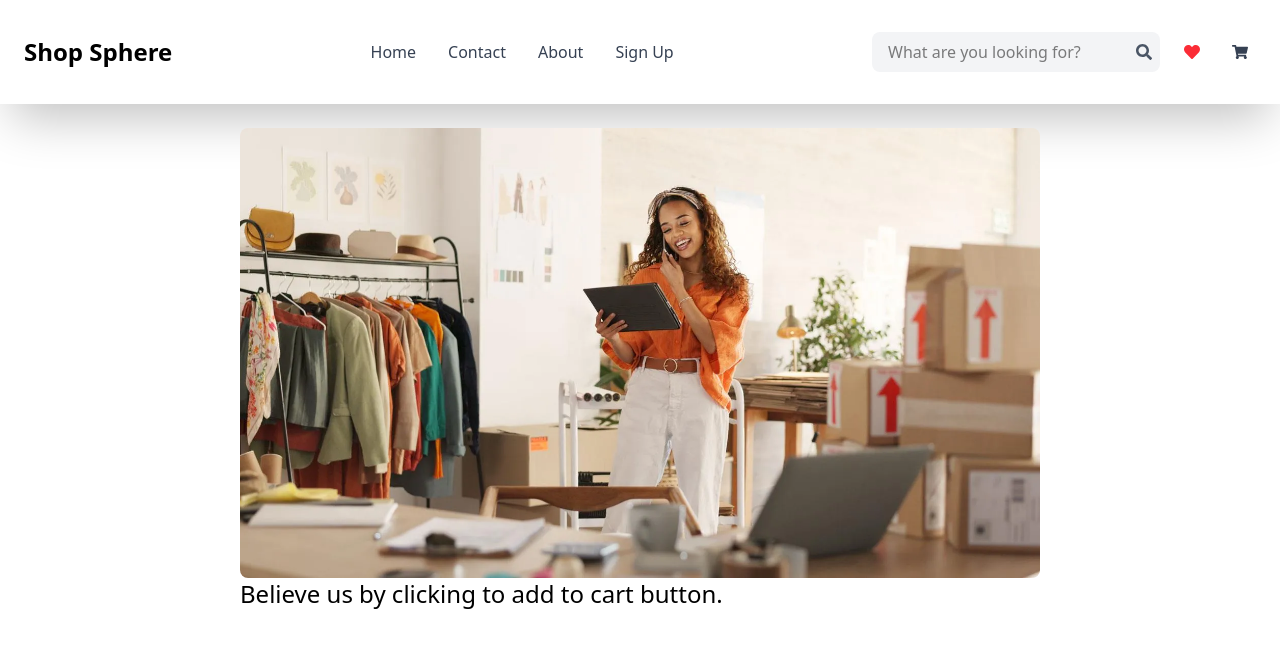
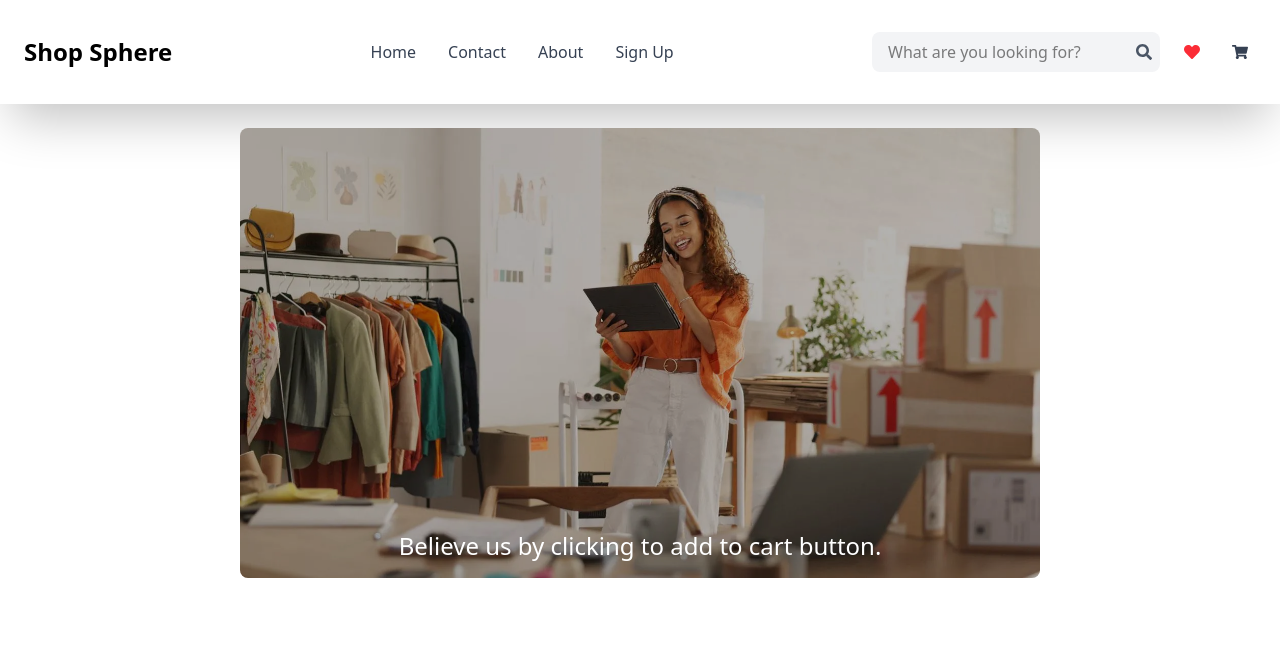
Before and after one commit to niyomugaboetiene/ecommerce-app, a React (Vite) app: page /last in a window 1280 px wide. Shown: the top 648 px of the page. Built offline with nearby package versions, Linux system fonts and the light colour scheme.

Commit message:
ecommerce: building about page

```diff
--- a/src/pages/LastPage.jsx
+++ b/src/pages/LastPage.jsx
@@ -5,9 +5,12 @@ const LastPage =  () => {
         <div className="flex justify-center items-center">
             <div className="max-w-7xl relative group">
                     <img src={ecommerce} className="w-[800px] object-cover rounded-lg transition-transform duration-300"/>
-                    <p className="text-2xl">
-                        Believe us by clicking to add to cart button.
-                    </p>
+                    <div className="absolute top-0 bottom-0 left-0 right-0 bg-black/30 text-white p-4 rounded-lg flex flex-col items-center justify-end">
+                        <p className="text-2xl">
+                           Believe us by clicking to add to cart button.
+                         </p>
+                    </div>
+
             </div>
         </div>
     )
```
